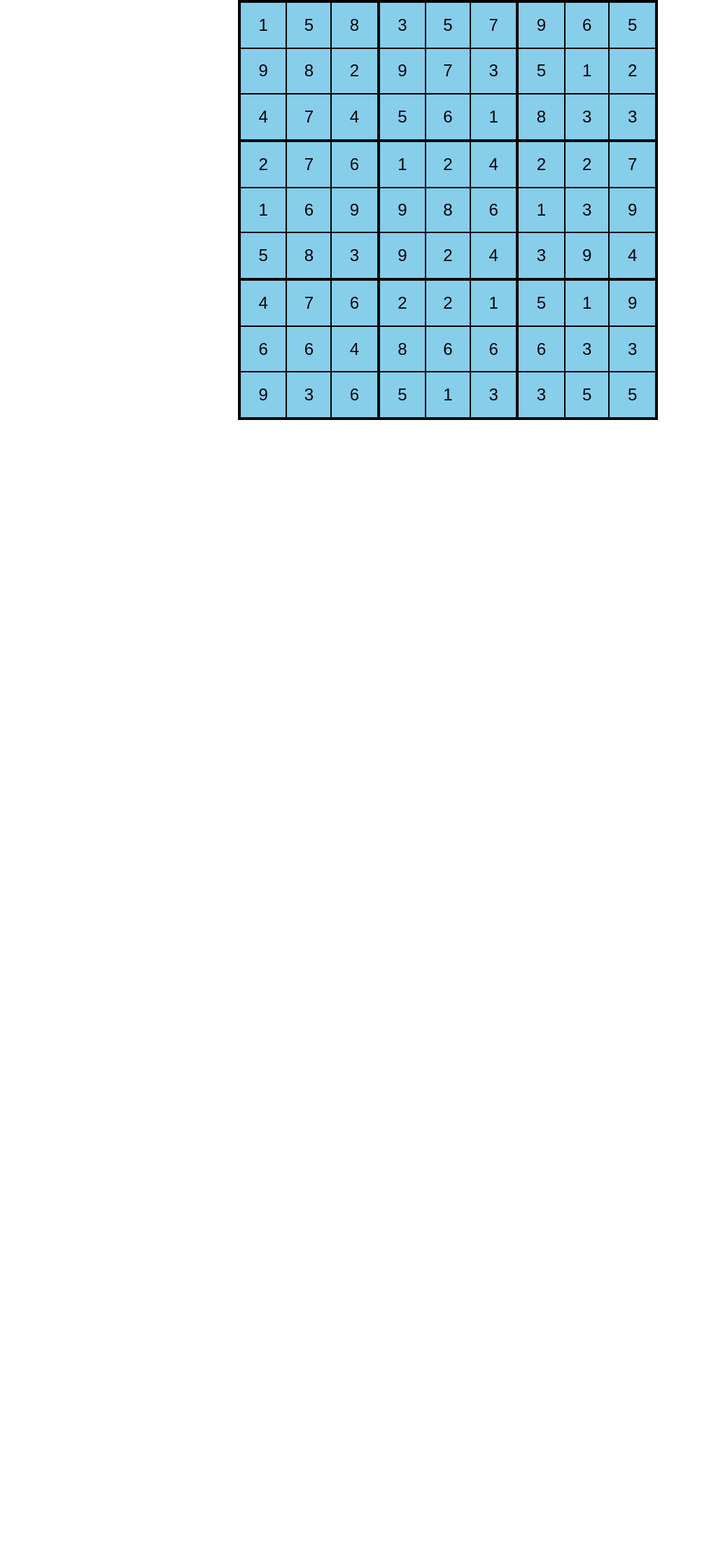
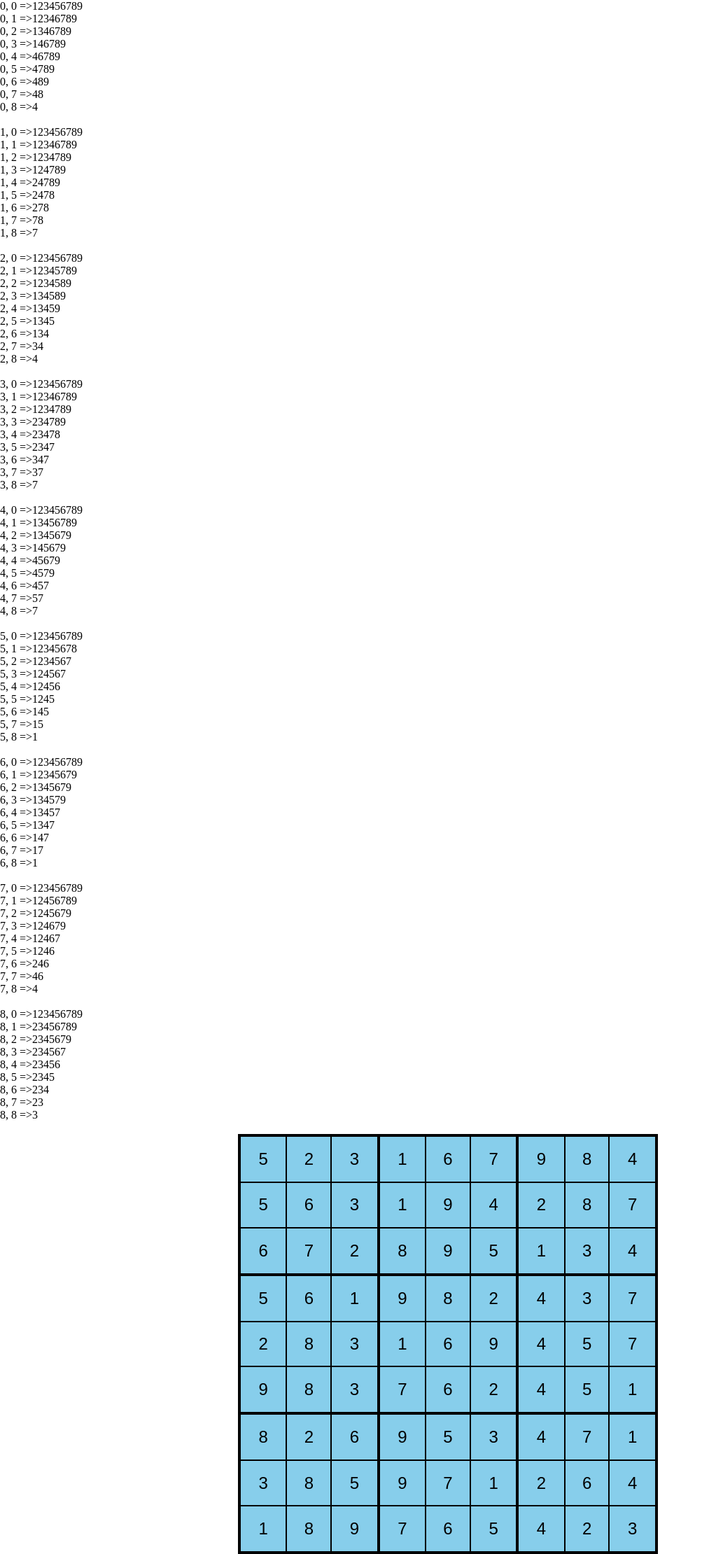
Before and after one commit to NishantTheProgrammer/sudoku, a PHP site: page / in a window 1280 px wide. Shown: the whole page at 70% size, without its empty margins (0-1003 px from the left). Before the commit the page ends 600 px from the top, so only its background shows below. Run offline with PHP 8.4, Linux system fonts and the light colour scheme.

Commit message:
Now values of matrix are horizontally valid... Add horizontal() funciton

```diff
--- a/index.php
+++ b/index.php
@@ -9,8 +9,90 @@
 <body>
     <table>
         <?php
-            $i = 0;
-            $j = 0;
+
+            $matrix= array(array());
+
+            // $matrix = [
+            //     [1, 2, 3, 4, 5, 6, 7, 8, 9],
+            //     [1, 2, 5, 6, 5, 6, 7, 8, 9],
+            //     [4, 4, 4, 4, 4, 4, 4, 4, 9],
+            //     [1, 2, 3, 4, 3, 6, 7, 8, 9],
+            //     [1, 2, 3, 6, 5, 6, 7, 8, 9],
+            //     [1, 2, 3, 4, 5, 6, 7, 8, 9],
+            //     [1, 2, 3, 3, 5, 6, 7, 6, 9],
+            //     [1, 3, 3, 4, 5, 6, 7, 8, 9],
+            //     [1, 2, 3, 4, 5, 3, 7, 8, 9]
+            // ];
+            for($i = 0; $i < 9; $i++)
+            {
+                for($j = 0; $j < 9; $j++)
+                {
+                    $matrix[$i][$j] = 0; // default value of every cell is 0
+                }
+            }
+
+            $possible = [1, 2, 3, 4, 5, 6, 7, 8, 9];
+
+            for($i = 0; $i < 9; $i++)
+            {
+                for($j = 0; $j < 9; $j++)
+                {
+                    $valid = getValid($i, $j, $possible);
+
+                    echo "$i, $j  =>";
+                    foreach ($valid as $key) {
+                        echo $key;
+                    };
+                    foreach($valid as$element)
+                    {
+                        $matrix[$i][$j] = $valid[array_rand($valid)];
+                    }
+                    echo "<br>";
+                }
+                echo "<br>";
+            }
+
+
+
+
+            function getValid($x, $y, $possible)
+            {
+                $valid = 0;
+                $valid = horizontal($x, $y, $possible);
+                $valid = vertical($x, $y, $valid);
+
+                return $valid;
+            }
+            function horizontal($x, $y, $possible)
+            {
+                global $matrix;
+
+                $row = $matrix[$x];
+
+                foreach($row as $value)
+                {
+                    foreach($possible as $key=>$pos)
+                    {
+                        if($value == $pos)
+                        {
+                            unset($possible[$key]);
+                        }
+
+                    }
+                }
+
+                return $possible;
+            }
+            function vertical($x, $y, $possible)
+            {
+                return $possible;
+            }
+            function blockWise()
+            {
+            }
+
+
+
             for($i = 0; $i < 9; $i++)
             {
                 if($i == 2 || $i == 5)
@@ -22,14 +104,14 @@
                 }
                 for($j = 0; $j < 9; $j++)
                 {
-                    $num = rand(1, 9);
+
                     if($j == 2 or $j == 5)
                     {
-                        echo "<td class='vertical'>$num</td>";
+                        echo "<td class='vertical'>" . $matrix[$i][$j] ."</td>";
                     }
                     else
                     {
-                        echo "<td>$num</td>";
+                        echo "<td>" . $matrix[$i][$j] ."</td>";
                     }
 
                 }
```
